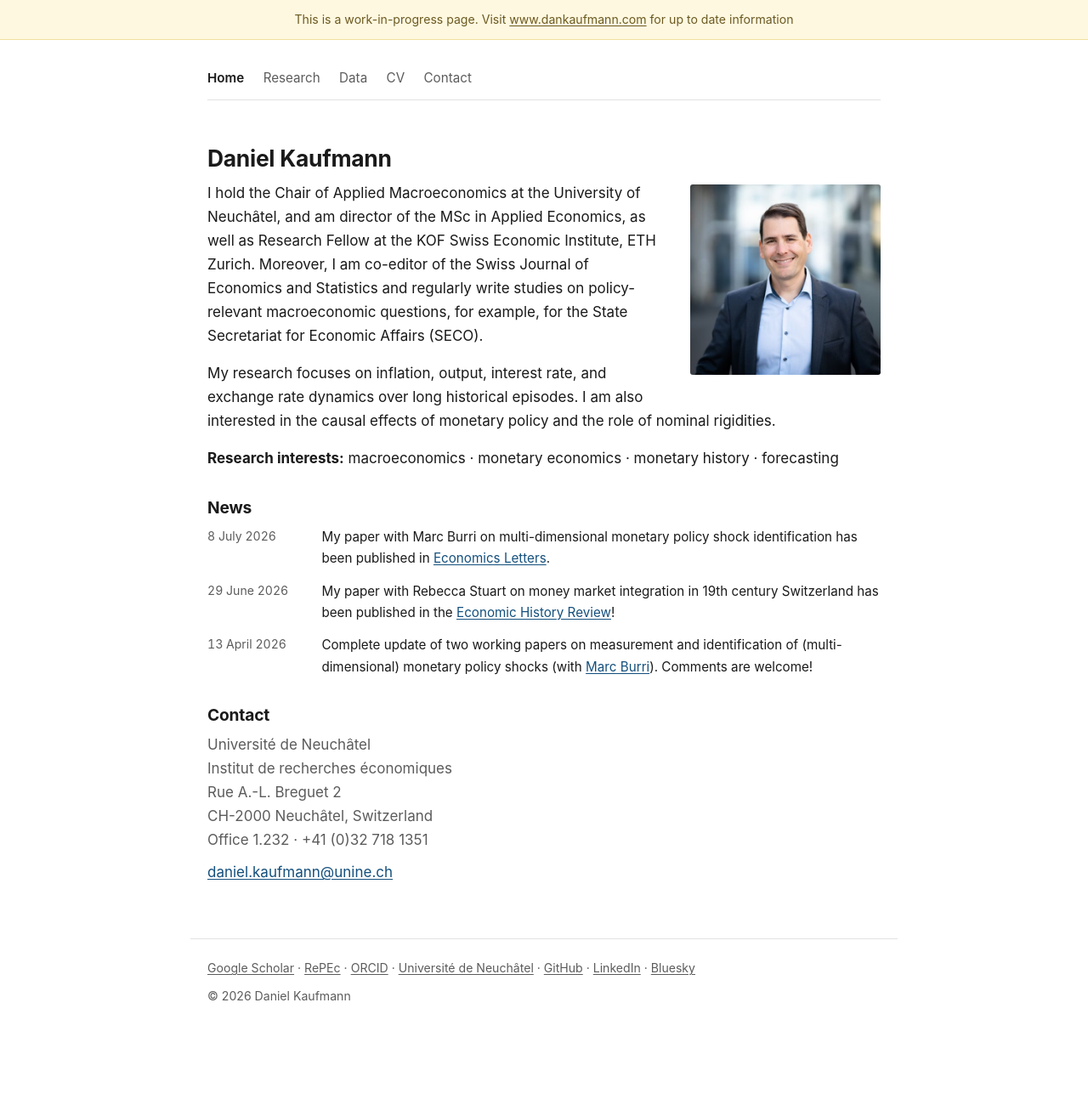
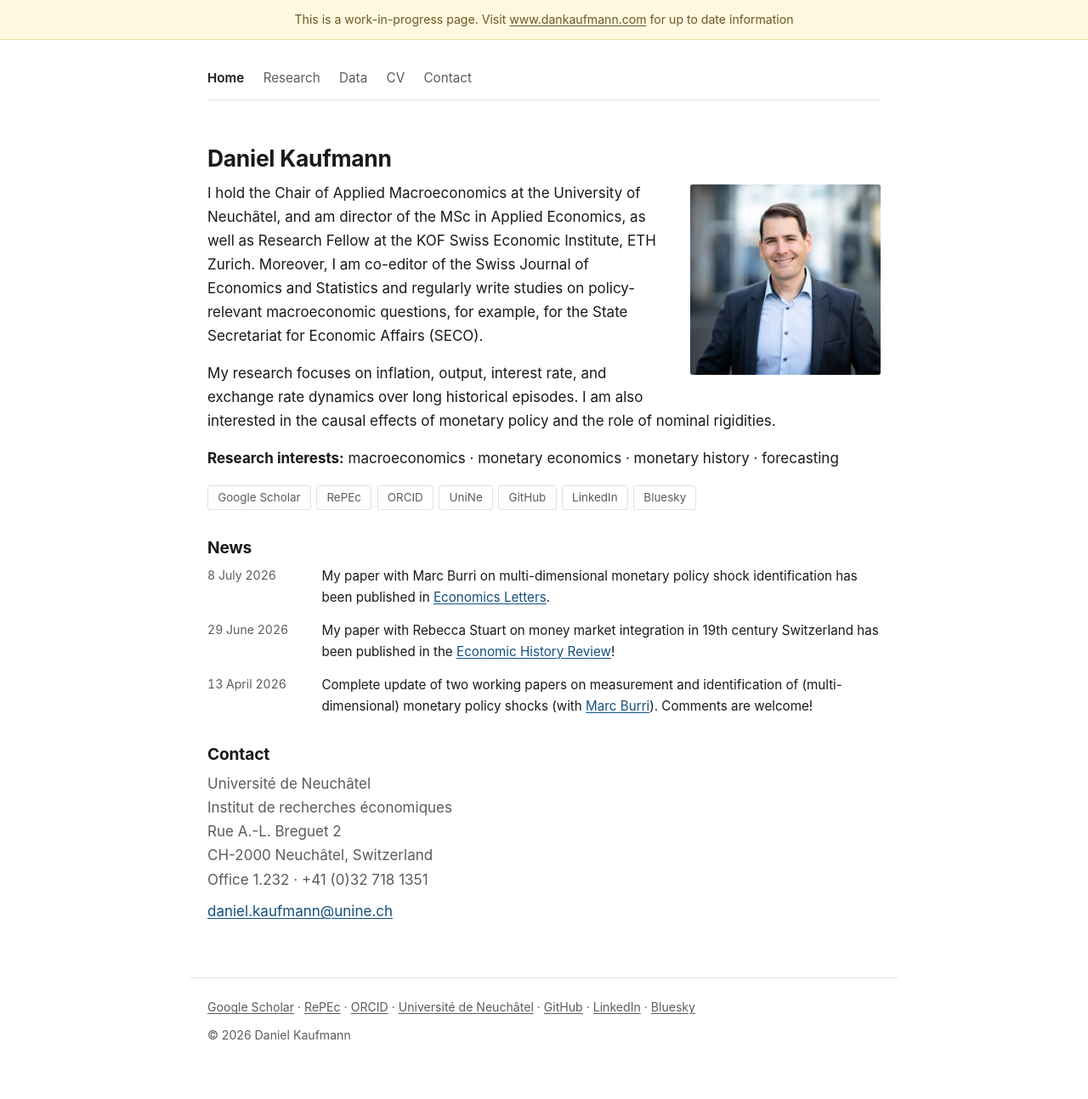
Before and after one commit to dankaufmann/dankaufmann.github.io, a Jekyll site: the page built from index.md, in a window 1280 px wide. Shown: the whole page at 85% size. Built offline with Jekyll 4.4.1, drawn with Linux system fonts in a browser that asks for light colours; before the commit the page ends 1247 px from its top, so only the background shows below that.

Commit message:
Add profile buttons under research interests on the homepage
Reuses the existing .btn style from the Research page rather than the icon
fonts gragusa.org uses, which would pull in Bootstrap Icons and Academicons
from an external CDN and break the sites no-dependency character.

Buttons and footer both read from the same profiles list in _config.yml;
an optional short field gives UniNe a compact button label.

```diff
--- a/_config.yml
+++ b/_config.yml
@@ -30,6 +30,7 @@ profiles:
   - title: ORCID
     url: https://orcid.org/0000-0003-3260-0660
   - title: Université de Neuchâtel
+    short: UniNe                # shorter label used for the homepage buttons
     url: https://libra.unine.ch/entities/person/3a6c6045-2525-4eeb-bb8a-54bca41721d0
   - title: GitHub
     url: https://github.com/dankaufmann
--- /dev/null
+++ b/_includes/profile-buttons.html
@@ -0,0 +1,6 @@
+{%- comment -%}Profile buttons, from the `profiles` list in _config.yml.{%- endcomment -%}
+<p class="pub-buttons profile-buttons">
+  {%- for pr in site.profiles %}
+  <a class="btn" href="{{ pr.url }}">{{ pr.short | default: pr.title }}</a>
+  {%- endfor %}
+</p>
--- a/assets/css/style.css
+++ b/assets/css/style.css
@@ -299,3 +299,10 @@ img { max-width: 100%; height: auto; }
   margin-bottom: 0.4rem;
   line-height: 2;
 }
+
+/* profile buttons on the homepage */
+.profile-buttons {
+  clear: none;
+  margin-top: 1.1rem !important;
+  margin-bottom: 1.5rem;
+}
--- a/index.md
+++ b/index.md
@@ -19,6 +19,8 @@ effects of monetary policy and the role of nominal rigidities.
 **Research interests:** macroeconomics · monetary economics · monetary history ·
 forecasting
 
+{% include profile-buttons.html %}
+
 ## News
 
 - <span class="date">8 July 2026</span>My paper with Marc Burri on multi-dimensional monetary policy shock identification has been published in [Economics Letters](https://doi.org/10.1016/j.econlet.2026.113091).
```
